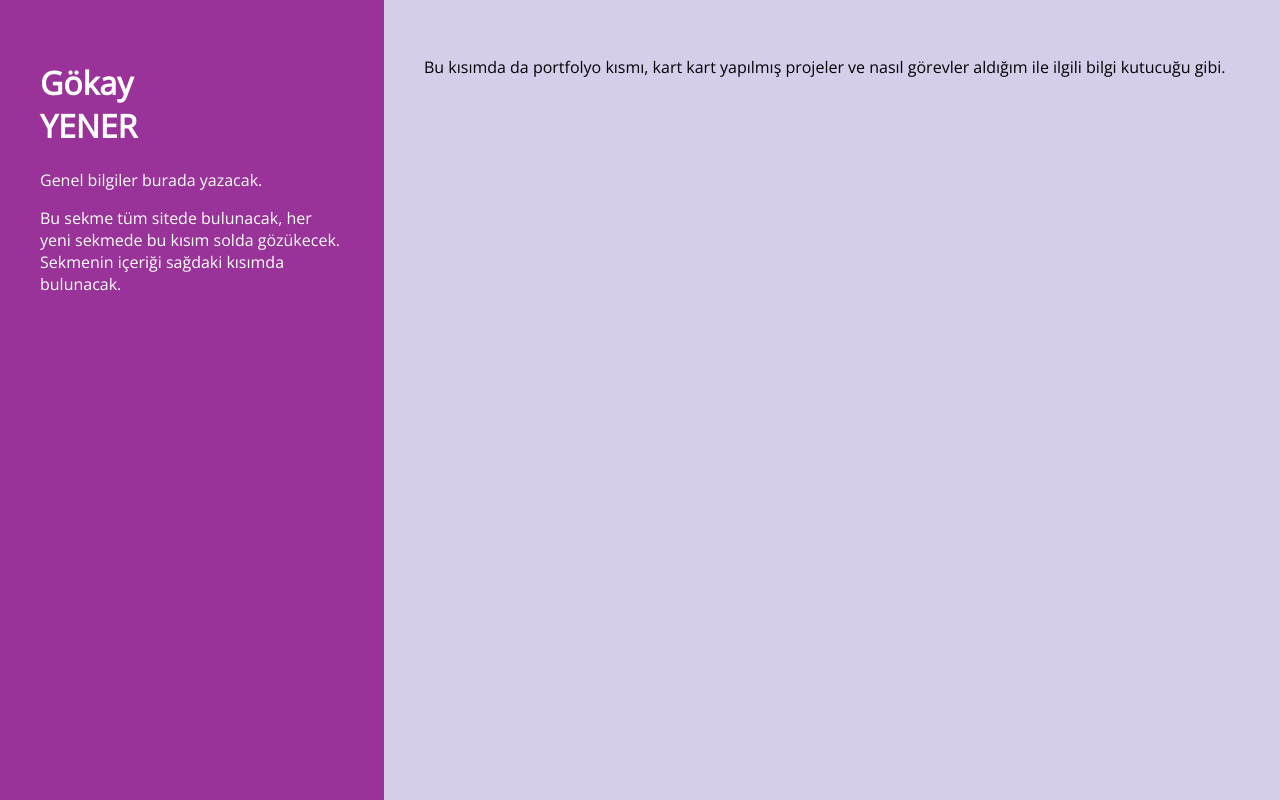
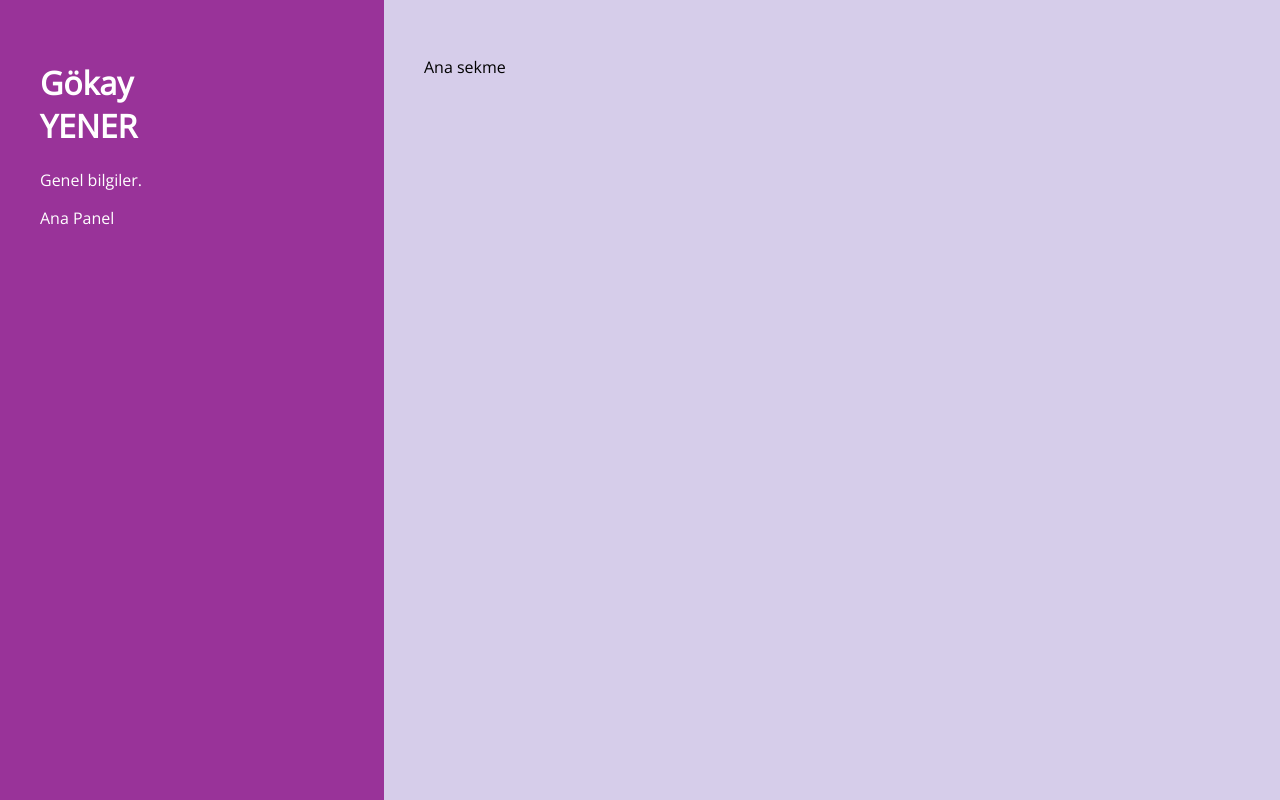
Before and after one commit to Gokayy1/Gokayy1.github.io, a plain HTML site: page index.html in a window 1280 px wide. Drawn offline with nearby package versions, Linux system fonts and the light colour scheme.

Commit message:
Update index.html

```diff
--- a/index.html
+++ b/index.html
@@ -8,14 +8,13 @@
 <body>
   <div class="sidebar">
     <h1>Gökay<br>YENER</h1>
-    <p>Genel bilgiler burada yazacak.</p>
+    <p>Genel bilgiler.</p>
     <p>
-      Bu sekme tüm sitede bulunacak, her yeni sekmede bu kısım solda gözükecek.
-      Sekmenin içeriği sağdaki kısımda bulunacak.
+      Ana Panel
     </p>
   </div>
   <div class="content">
-    <p>Bu kısımda da portfolyo kısmı, kart kart yapılmış projeler ve nasıl görevler aldığım ile ilgili bilgi kutucuğu gibi.</p>
+    <p>Ana sekme</p>
   </div>
 </body>
 </html>
```
